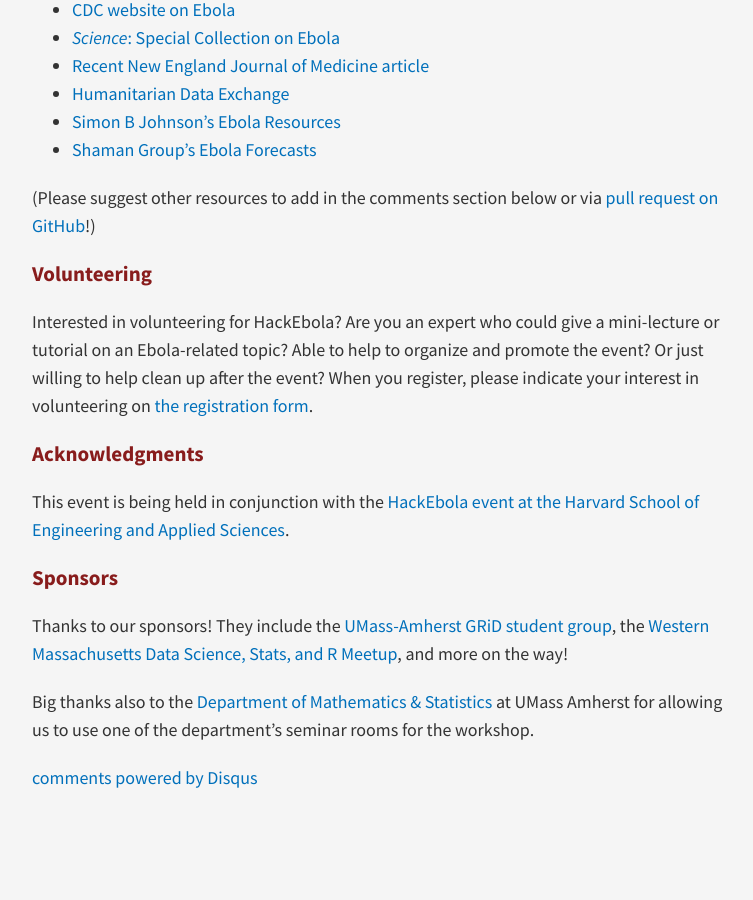
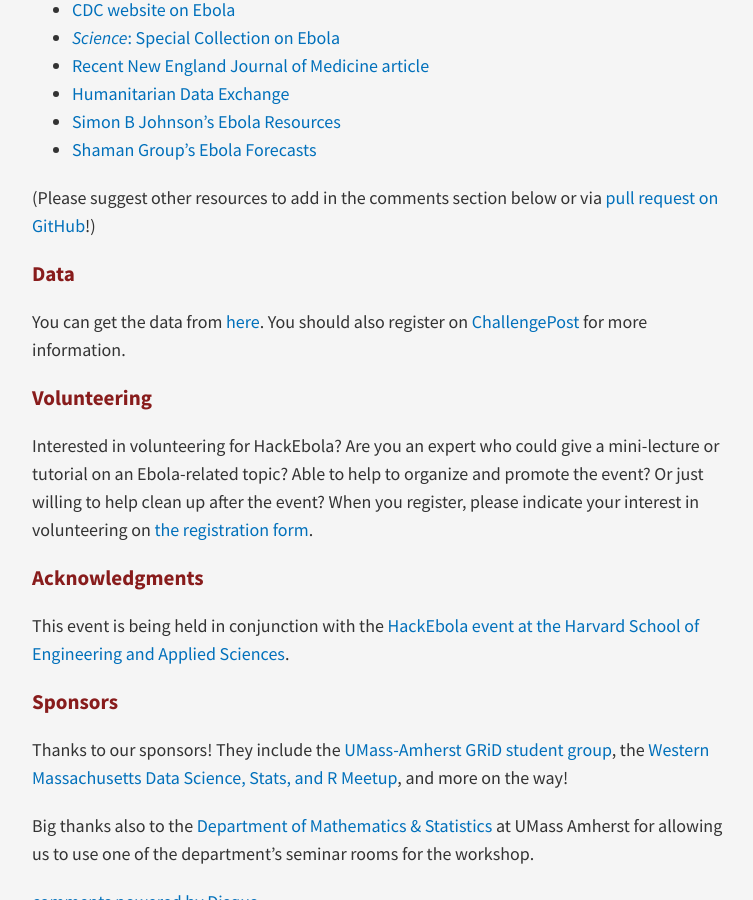
Before and after one commit to gridclub/gridclub.github.io, a Jekyll site: the page built from _posts/2014-11-10-ebola-hackfest.md, in a window 1280 px wide and 900 px high, scrolled down 1024 px. Shown: the whole window, without its empty margins (253-1006 px from the left). Built offline with Jekyll 4.4.1, drawn with Linux system fonts in a browser that asks for light colours; nearby versions of some CDN libraries; comment, search, counter and statistics services are not loaded.

Commit message:
Details about data

```diff
--- a/_posts/2014-11-10-ebola-hackfest.md
+++ b/_posts/2014-11-10-ebola-hackfest.md
@@ -37,6 +37,10 @@
 
 (Please suggest other resources to add in the comments section below or via [pull request on GitHub](https://github.com/UMassAmherst-GRiD/UMassAmherst-GRiD.github.io)!)
 
+### Data
+
+You can get the data from [here](http://www.qdatum.io/public-sources). You should also register on [ChallengePost](http://hackebolawithdata.challengepost.com/forum_topics/3983-data-posted-formats) for more information.
+
 ### Volunteering
 Interested in volunteering for HackEbola? Are you an expert who could give a mini-lecture or tutorial on an Ebola-related topic? Able to help to organize and promote the event? Or just willing to help clean up after the event? When you register, please indicate your interest in volunteering on [the registration form](http://tinyurl.com/umass-hack-ebola).
 
```
